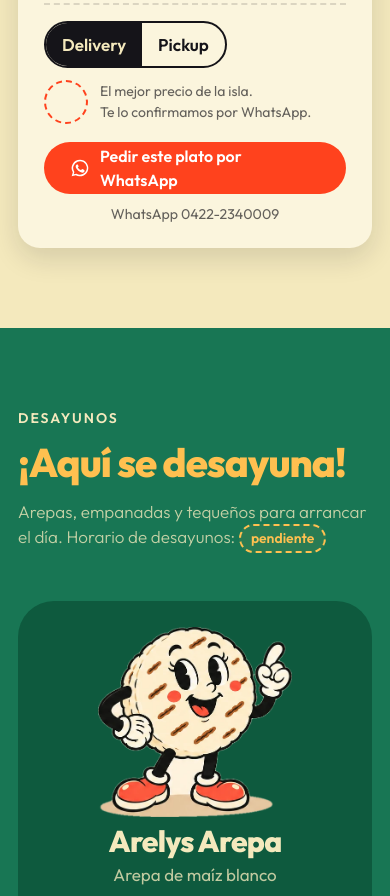
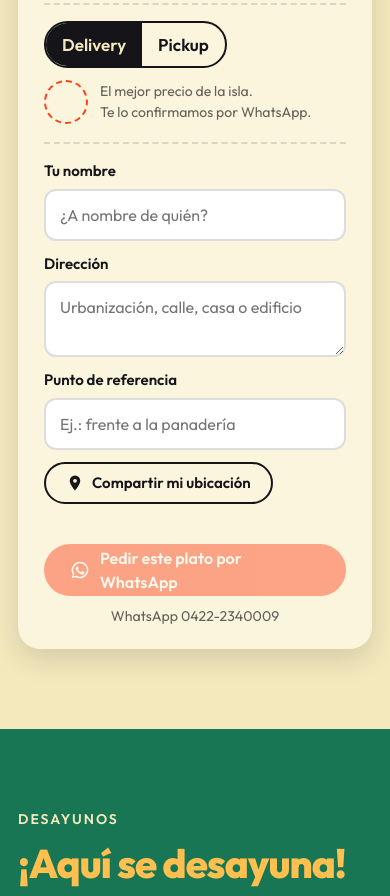
Before and after one commit to gutierrezbj/lacantina, a plain HTML site: page index.html in a window 390 px wide. Shown: the part 5044-5940 px from the top of the page. Drawn offline with Linux system fonts and the light colour scheme.

Commit message:
Datos de entrega: nombre, dirección, referencia y ubicación
Co-Authored-By: Claude Opus 5.5 <noreply@anthropic.com>
Claude-Session: https://claude.ai/code/session_011YZ7UA64nPUJNoVuPvDDQt

```diff
--- a/index.html
+++ b/index.html
@@ -175,6 +175,16 @@ h2{font-size:clamp(40px,7vw,84px)}
 .confirm.is-shake{animation:shake 420ms}
 @keyframes shake{20%,60%{transform:translateX(-6px)}40%,80%{transform:translateX(6px)}}
 #waBtn.is-locked{opacity:.45}
+.cust{display:grid;gap:12px;margin-top:18px;padding-top:16px;border-top:2px dashed var(--hair-l)}
+.cust label{display:grid;gap:6px;font-weight:600;font-size:15px}
+.cust input,.cust textarea{font:inherit;font-weight:400;font-size:16px;padding:12px 14px;border:2px solid var(--hair-l);border-radius:var(--r-s);background:#fff;color:var(--ink);resize:vertical}
+.cust input:focus,.cust textarea:focus{outline:none;border-color:var(--pine)}
+.cust .is-miss{border-color:var(--coral);background:rgba(255,66,29,.05)}
+.cust__deliv{display:grid;gap:12px}
+.cust #geoBtn{justify-self:start;display:inline-flex;align-items:center;gap:8px;min-height:42px;font-size:15px}
+.cust #geoBtn[aria-pressed="true"]{background:var(--pine);border-color:var(--pine);color:var(--cream)}
+.cust small{color:var(--ink-60);font-size:14px;text-align:left;margin:0}
+.cust__miss{margin:0;font-weight:600;color:var(--coral)}
 .order__list .p{font-weight:800;white-space:nowrap}
 @keyframes bump{40%{transform:scale(1.02)}}
 
@@ -347,6 +357,16 @@ h2{font-size:clamp(40px,7vw,84px)}
         <div class="seg" role="group" aria-label="Entrega"><button aria-pressed="true" data-mode="Delivery">Delivery</button><button aria-pressed="false" data-mode="Pickup">Pickup</button></div>
         <div class="price" id="priceNote"><i aria-hidden="true"></i>El mejor precio de la isla.<br>Te lo confirmamos por WhatsApp.</div>
       </div>
+      <div class="cust" id="cust">
+        <label>Tu nombre<input id="cName" autocomplete="name" placeholder="¿A nombre de quién?"></label>
+        <div id="delivFields" class="cust__deliv">
+          <label>Dirección<textarea id="cAddr" rows="2" autocomplete="street-address" placeholder="Urbanización, calle, casa o edificio"></textarea></label>
+          <label>Punto de referencia<input id="cRef" placeholder="Ej.: frente a la panadería"></label>
+          <button type="button" class="chip" id="geoBtn"><svg viewBox="0 0 24 24" width="18" height="18" aria-hidden="true"><path fill="currentColor" d="M12 2a7 7 0 0 0-7 7c0 5.2 7 13 7 13s7-7.8 7-13a7 7 0 0 0-7-7Zm0 9.5A2.5 2.5 0 1 1 12 6.5a2.5 2.5 0 0 1 0 5Z"/></svg> Compartir mi ubicación</button>
+          <small id="geoMsg"></small>
+        </div>
+        <p class="cust__miss" id="missMsg" hidden></p>
+      </div>
       <div class="total" id="total" hidden><span>Total a pagar</span><b id="totalVal"></b><small id="totalBs"></small></div>
       <label class="confirm" id="confirmBox" hidden><input type="checkbox" id="confirmChk"> Revisé mi pedido y el total. Lo confirmo.</label>
       <a class="btn btn--coral js-wa" href="#" data-msg="pasta" id="waBtn"><svg viewBox="0 0 24 24" aria-hidden="true"><path fill="currentColor" d="M12 2a10 10 0 0 0-8.6 15.1L2 22l5-1.3A10 10 0 1 0 12 2Zm0 18.2a8.2 8.2 0 0 1-4.2-1.2l-.3-.2-3 .8.8-2.9-.2-.3A8.2 8.2 0 1 1 12 20.2Zm4.5-6.1c-.2-.1-1.5-.7-1.7-.8s-.4-.1-.6.1-.7.8-.8 1-.3.2-.5.1a6.7 6.7 0 0 1-3.3-2.9c-.3-.4.3-.4.7-1.3.1-.2 0-.3 0-.4l-.8-1.8c-.2-.5-.4-.4-.6-.4h-.5a1 1 0 0 0-.7.3 3 3 0 0 0-.9 2.2 5.2 5.2 0 0 0 1.1 2.7 11.8 11.8 0 0 0 4.5 4c1.7.7 2.3.8 3.1.7a2.7 2.7 0 0 0 1.8-1.3 2.2 2.2 0 0 0 .2-1.3c-.1-.1-.2-.2-.5-.3Z"/></svg><span id="waLbl">Pedir este plato por WhatsApp</span></a>
@@ -423,7 +443,8 @@ const LC = {
   whatsappShow: '0422-2340009',
   // PRECIOS en dólares. null = pendiente. Cuando estén todos (pastas, toppings y refrescos), la web calcula el total sola.
   moneda: '$',
-  tasaBs: null,                        // tasa del día (Bs por $). null = no mostrar bolívares
+  tasaBs: null,
+  delivery: null,                      // costo del delivery en $. null = por confirmar                        // tasa del día (Bs por $). null = no mostrar bolívares
   pastas: [ {id:'espagueti',name:'Espagueti',price:null}, {id:'penne',name:'Penne',price:null}, {id:'tornillo',name:'Tornillo',price:null} ],
   salsas: [ {id:'napolitana',name:'Napolitana',extra:0}, {id:'blanca',name:'Blanca',extra:0}, {id:'pesto',name:'Pesto',extra:0} ], // extra = recargo de la salsa
   // x,y = posición del topping dentro del plato (% de la foto)
@@ -526,17 +547,51 @@ const LC = {
   const money = n => LC.moneda + n.toFixed(2);
   const bs = n => isNum(LC.tasaBs) ? 'Bs ' + (n * LC.tasaBs).toLocaleString('es-VE', { minimumFractionDigits:2, maximumFractionDigits:2 }) : '';
   let lastTotal = null;
+  /* ---- datos del cliente ---- */
+  const cust = { name:'', addr:'', ref:'', geo:'' };
+  try { Object.assign(cust, JSON.parse(localStorage.getItem('lc_cliente') || '{}'), { geo:'' }); } catch(e){}
+  $('#cName').value = cust.name; $('#cAddr').value = cust.addr; $('#cRef').value = cust.ref;
+  [['#cName','name'],['#cAddr','addr'],['#cRef','ref']].forEach(([sel,k]) => $(sel).addEventListener('input', e => {
+    cust[k] = e.target.value; e.target.classList.remove('is-miss');
+    try { localStorage.setItem('lc_cliente', JSON.stringify({ name:cust.name, addr:cust.addr, ref:cust.ref })); } catch(_){}
+    updateWA();
+  }));
+  $('#geoBtn').onclick = () => {
+    const m = $('#geoMsg');
+    if (!navigator.geolocation){ m.textContent = 'Tu navegador no permite compartir la ubicación. Escribe la dirección.'; return; }
+    m.textContent = 'Buscando tu ubicación…';
+    navigator.geolocation.getCurrentPosition(p => {
+      cust.geo = `https://maps.google.com/?q=${p.coords.latitude.toFixed(6)},${p.coords.longitude.toFixed(6)}`;
+      $('#geoBtn').setAttribute('aria-pressed','true'); m.textContent = 'Ubicación añadida al pedido.'; updateWA();
+    }, () => { m.textContent = 'No se pudo obtener la ubicación. Escribe la dirección y una referencia.'; }, { enableHighAccuracy:true, timeout:10000 });
+  };
+  const isDeliv = () => st.mode === 'Delivery';
+  const missing = () => { const m = []; if (!cust.name.trim()) m.push(['#cName','tu nombre']); if (isDeliv() && !cust.addr.trim()) m.push(['#cAddr','la dirección']); return m; };
+  const fee = () => isDeliv() && isNum(LC.delivery) ? LC.delivery : 0;
   function updateTotal(){
+    $('#delivFields').hidden = !isDeliv();
     const ok = priced(); $('#total').hidden = !ok; $('#confirmBox').hidden = !ok; $('#priceNote').hidden = ok;
-    if (!ok){ $('#waBtn').classList.remove('is-locked'); return; }
-    const t = items().reduce((a,d) => a + linePrice(d), 0);
-    if (t !== lastTotal){ $('#confirmChk').checked = false; lastTotal = t; }
-    $('#totalVal').textContent = money(t); $('#totalBs').textContent = bs(t);
-    $('#waBtn').classList.toggle('is-locked', !$('#confirmChk').checked);
+    let locked = missing().length > 0;
+    if (!locked) $('#missMsg').hidden = true;
+    if (ok){
+      const t = items().reduce((a,d) => a + linePrice(d), 0) + fee();
+      if (t !== lastTotal){ $('#confirmChk').checked = false; lastTotal = t; }
+      $('#totalVal').textContent = money(t);
+      $('#totalBs').textContent = [bs(t), isDeliv() && !isNum(LC.delivery) ? '+ delivery por confirmar' : (fee() ? 'incluye delivery ' + money(fee()) : '')].filter(Boolean).join(' · ');
+      locked = locked || !$('#confirmChk').checked;
+    }
+    $('#waBtn').classList.toggle('is-locked', locked);
   }
   $('#confirmChk').onchange = () => { updateTotal(); updateWA(); };
   $('#waBtn').addEventListener('click', e => {
-    if (priced() && !$('#confirmChk').checked){ e.preventDefault(); const c = $('#confirmBox'); c.classList.remove('is-shake'); void c.offsetWidth; c.classList.add('is-shake'); }
+    const shake = el => { el.classList.remove('is-shake'); void el.offsetWidth; el.classList.add('is-shake'); };
+    const miss = missing(), mm = $('#missMsg');
+    if (miss.length){
+      e.preventDefault(); miss.forEach(([sel]) => $(sel).classList.add('is-miss'));
+      mm.hidden = false; mm.textContent = (miss.length > 1 ? 'Faltan ' : 'Falta ') + miss.map(x => x[1]).join(' y ') + '.'; $(miss[0][0]).focus(); return;
+    }
+    mm.hidden = true;
+    if (priced() && !$('#confirmChk').checked){ e.preventDefault(); shake($('#confirmBox')); }
   });
   function dishText(d){
     return [byId(LC.pastas,d.pasta).name + ' ' + byId(LC.salsas,d.salsa).name.toLowerCase(), d.tops.length ? 'con ' + d.tops.join(', ').toLowerCase() : 'sin topping', d.cheese ? 'con parmesano' : 'sin queso', d.drink === 'none' ? 'sin refresco' : byId(LC.drinks,d.drink).name].join(' · ');
@@ -560,9 +615,17 @@ const LC = {
     if (kind === 'pasta'){
       const list = items(), ok = priced();
       const lines = list.map((d,i) => `${i+1}) ${d.qty}× ${dishText(d)}${ok ? ' — ' + money(linePrice(d)) : ''}`).join('\n');
-      if (!ok) return `¡Hola, La Cantina! Pedido #${code}\n${lines}\nEntrega: ${st.mode}\n¿Cuánto sería?`;
-      const t = list.reduce((a,d) => a + linePrice(d), 0);
-      return `¡Hola, La Cantina! Pedido #${code}\n${lines}\nEntrega: ${st.mode}\nTOTAL: ${money(t)}${bs(t) ? ' (' + bs(t) + ')' : ''}\n✓ Revisé y confirmo mi pedido y el total.`;
+      const who = [`Nombre: ${cust.name.trim() || '—'}`, `Entrega: ${st.mode}`];
+      if (isDeliv()){
+        who.push(`Dirección: ${cust.addr.trim() || '—'}`);
+        if (cust.ref.trim()) who.push(`Referencia: ${cust.ref.trim()}`);
+        if (cust.geo) who.push(`Ubicación: ${cust.geo}`);
+      }
+      const head = `¡Hola, La Cantina! Pedido #${code}\n${lines}\n${who.join('\n')}`;
+      if (!ok) return `${head}\n¿Cuánto sería?`;
+      const t = list.reduce((a,d) => a + linePrice(d), 0) + fee();
+      const dl = isDeliv() ? (isNum(LC.delivery) ? `\nDelivery: ${money(LC.delivery)}` : '\nDelivery: por confirmar') : '';
+      return `${head}${dl}\nTOTAL: ${money(t)}${bs(t) ? ' (' + bs(t) + ')' : ''}\n✓ Revisé y confirmo mi pedido y el total.`;
     }
     if (kind === 'desayuno') return '¡Hola, La Cantina! Quiero encargar desayuno: ';
     return '¡Hola, La Cantina! Quiero hacer un pedido.';
```
